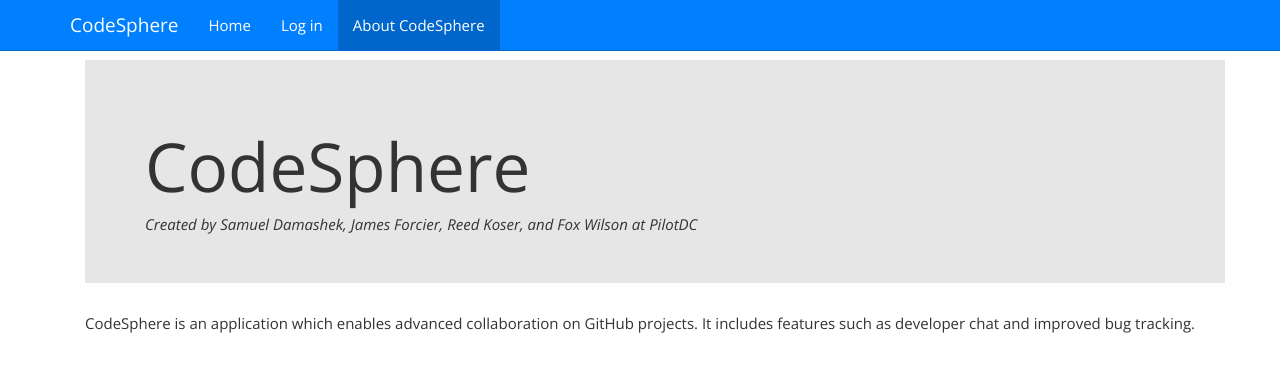
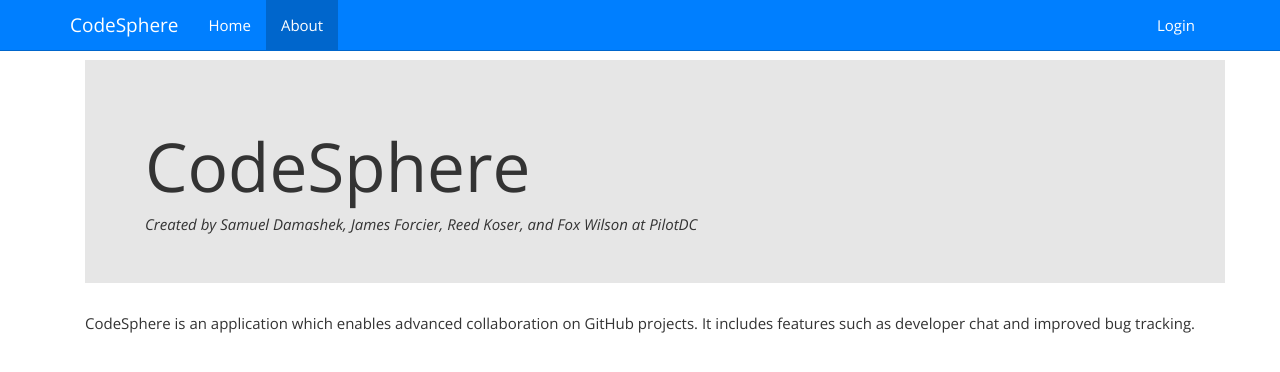
Before and after one commit to tjcsl/codesphere, a Flask app: page /about/ in a window 1280 px wide. Shown: the top 372 px of the page. Run offline with Flask 2, Linux system fonts and the light colour scheme.

Commit message:
stuff navbar and logein

```diff
--- a/project/templates/navbar.html
+++ b/project/templates/navbar.html
@@ -1,9 +1,7 @@
 {% extends 'base.html' %}
 {% set navbar = [
     (url_for('index'), 'home', 'Home', True),
-    ('/login/', 'login', 'Log in', not session.user_id),
-    ('/logout/', 'logout', 'Log out', session.user_id),
-    (url_for('about'), 'about', 'About CodeSphere', True),
+    ('/about/', 'about', 'About', True)
 ] -%}
 
 {% set this_page_id = this_page_id | default('home') %}
@@ -29,6 +27,13 @@
                         {% endif %}
                     {% endfor %}
                 </ul>
+                <ul class="nav navbar-nav pull-right">
+                    {% if not session.user_id %}
+                        <li><a href="/login/">Login</a></li>
+                    {% else %}
+                        <li><a href="/logout/">Logout</a></li>
+                    {% endif %}
+                </ul>
             </div>
         </div>
         <div class="container">
--- a/project/views/chat.py
+++ b/project/views/chat.py
@@ -8,8 +8,7 @@ import json
 import thread
 import logging
 
-from project import app
-from project import socketio
+from .. import app, socketio
 
 #url = urlparse.urlparse(os.environ.get('REDISCLOUD_URL'))
 #r = redis.Redis(host=url.hostname, port=url.port, password=url.password)
```
